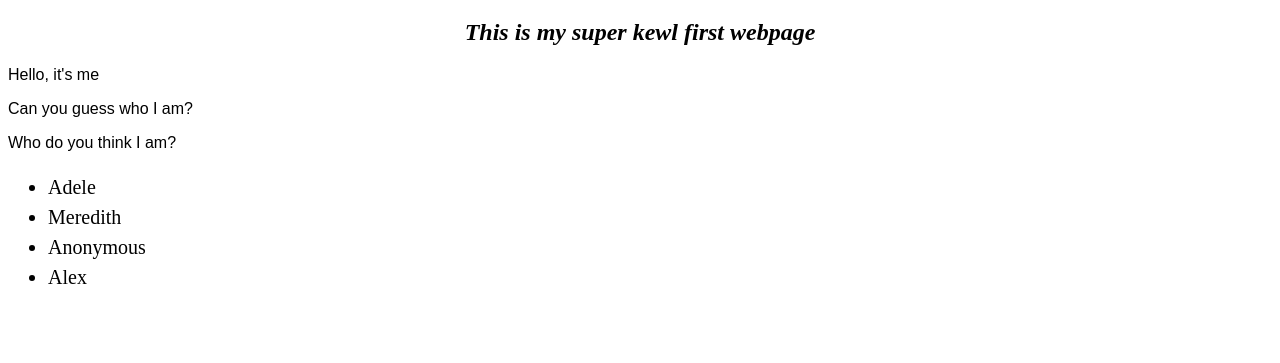
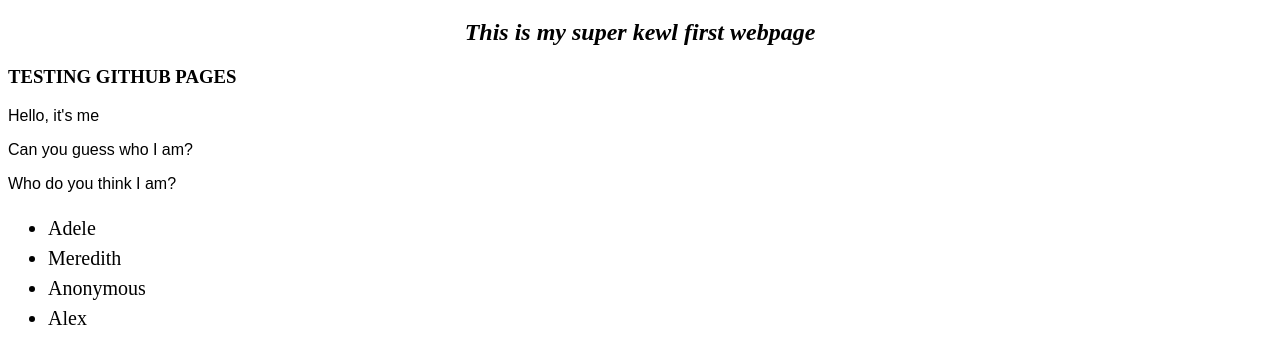
Before and after one commit to ZHedgepeth/my-first-webpage, a plain HTML site: page index.html in a window 1280 px wide. Shown: the part 61-424 px from the top of the page. Drawn offline with Linux system fonts and the light colour scheme.

Commit message:
testing gh-pages

```diff
--- a/index.html
+++ b/index.html
@@ -9,6 +9,7 @@
   <body>
     <h1>Web Page #1</h1>
     <h2>This is my super kewl first webpage </h2>
+    <h3>TESTING GITHUB PAGES</h3>
 
     <p>Hello, it's me</p>
     <p>Can you guess who I am?</p>
```
